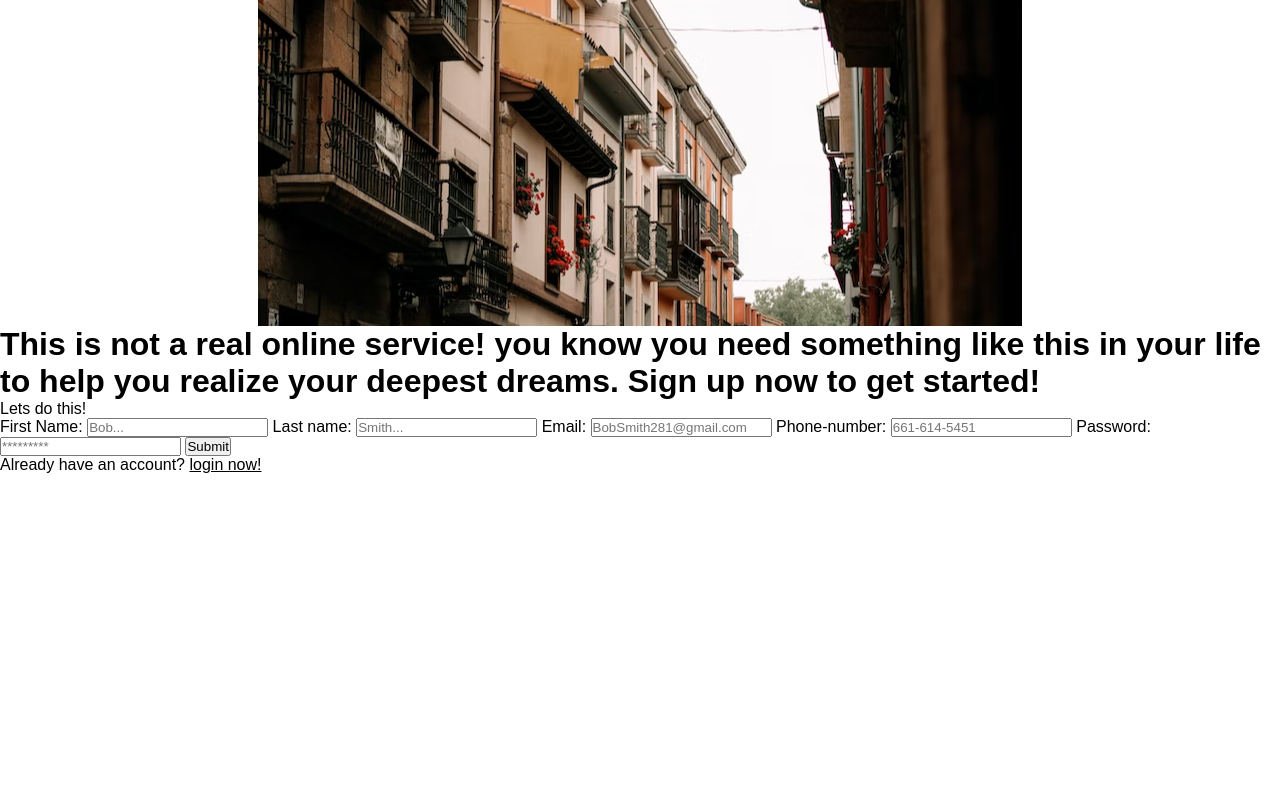
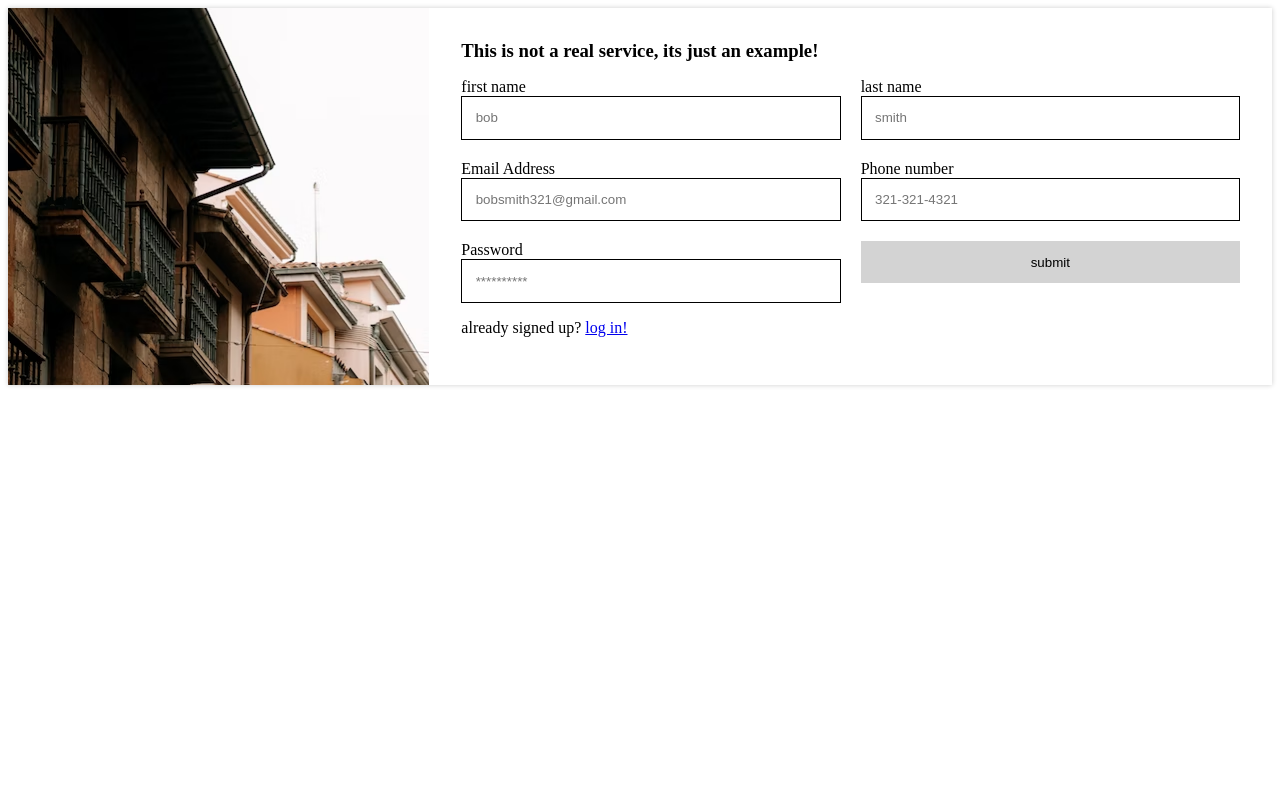
Before and after one commit to Ken9709/FormPractice, a plain HTML site: page index.html in a window 1280 px wide. Drawn offline with Linux system fonts and the light colour scheme.

Commit message:
form done!

```diff
--- a/index.html
+++ b/index.html
@@ -8,37 +8,45 @@
     <title>Document</title>
 </head>
 <body>
-    <div class = "container">
-        <div class = "picture">
+    <div class="contain">
 
+        <div class="wrapper">
+          <div class="picture">
+
+          </div>
+
+          <div class="form">
+            <h3>This is not a real service, its just an example!</h3>
+            <form action="">
+              <p>
+                <label for="firstName">first name</label>
+                <input type="text" placeholder="bob">
+              </p>
+              <p>
+                <label for="lastName">last name</label>
+                <input type="text" placeholder="smith">
+              </p>
+              <p>
+                <label for="email">Email Address</label>
+                <input type="text" placeholder="bobsmith321@gmail.com">
+              </p>
+              <p>
+                <label for="phone number">Phone number</label>
+                <input type="text" placeholder = "321-321-4321">
+              </p>
+              <p>
+                <label for="password">Password</label>
+                <input type="text" placeholder = "**********">
+              </p>
+              <p>
+                <button type ="submit">submit</button>
+              </p>
+            </form>
+            <p>
+                already signed up? <a href = "index.html">log in!</a>
+              </p>
+          </div>
         </div>
-        <div> <h1>This is not a real online service! you know you need
-            something like this in your life to help you realize your
-            deepest dreams. Sign up now to get started!
-        </h1>
-        Lets do this!
-
-        <form>
-            <label for="first_name">First Name:</label>
-            <input type="text" id="first_name" placeholder="Bob...">
-            <label for="last_name">Last name:</label>
-            <input type="text" id="last_name" placeholder="Smith...">
-            <label for="email">Email:</label>
-            <input type="text" id="email" placeholder="BobSmith281@gmail.com">
-            <label for="phone-number">Phone-number:</label>
-            <input type="text" id="phone_number" placeholder="661-614-5451">
-            <label for="password">Password:</label>
-            <input type="text" id="password" placeholder="*********">
-            <button type="submit"> Submit</button>
-        </form>
-
-        <div id = "login text">
-        Already have an account?
-        <a href="https://www.w3schools.com/">login now!</a>
-        </div>
-
-        </div>
-
-    </div>
+      </div>
 </body>
 </html>
--- a/styles.css
+++ b/styles.css
@@ -1,29 +1,102 @@
-*{
-    margin: 0px;
-    padding: 0px;
+* {
     box-sizing: border-box;
-    font-family: 'Poppins', sans-serif;
-    color: var(--txt);
+  }
 
-    /* outline: 1px solid red; */
-}
+  body {
+    padding: 0rem;
+  }
 
-.container {
-    width: 100vw;
-    height: 100vh;
-}
+  .contain {
+    margin-left: auto;
+    margin-right: auto;
+    padding: 1em;
+    height: 1000px;
+  }
+  @media (min-width: 600px) {
+    .contain {
+      padding: 0;
+    }
+  }
 
-.container,
-.logo{
-    display: flex;
-    flex-flow: row wrap;
-}
+  h3,
+  ul {
+    margin: 0;
+  }
 
-.picture{
-    background-image: url(./a.avif);
-    background-position: center;
-    background-size: auto;
-    background-repeat: no-repeat;
-    width: 400vw;
+  h3 {
+    margin-bottom: 1rem;
+  }
 
-}
+  input:focus,
+  textarea:focus {
+    outline: 3px solid gold;
+  }
+
+  input,
+  textarea,
+  button {
+    width: 100%;
+    border: 1px solid #000;
+  }
+
+  .wrapper {
+    box-shadow: 0 0 5px 0 rgba(0, 0, 0, 0.2);
+  }
+  .wrapper > * {
+    padding: 1em;
+  }
+  @media (min-width: 700px) {
+    .wrapper {
+      display: grid;
+      grid-template-columns: 1fr 2fr;
+    }
+    .wrapper > * {
+      padding: 2em 2em;
+    }
+  }
+
+  ul {
+    list-style: none;
+    padding: 0;
+  }
+
+  .picture {
+    background-image: url(a.avif);
+
+  }
+
+  .form {
+    background: #fff;
+  }
+
+  form {
+    display: grid;
+    grid-template-columns: 1fr 1fr;
+    grid-gap: 20px;
+  }
+  form label {
+    display: block;
+  }
+  form p {
+    margin: 0;
+  }
+
+  .full-width {
+    grid-column: 1 / 3;
+  }
+
+  button,
+  input,
+  textarea {
+    padding: 1em;
+  }
+
+  button {
+    background: lightgrey;
+    width: 100%;
+    border: 0;
+  }
+  button:hover, button:focus {
+    background: gold;
+    outline: 0;
+  }
```
